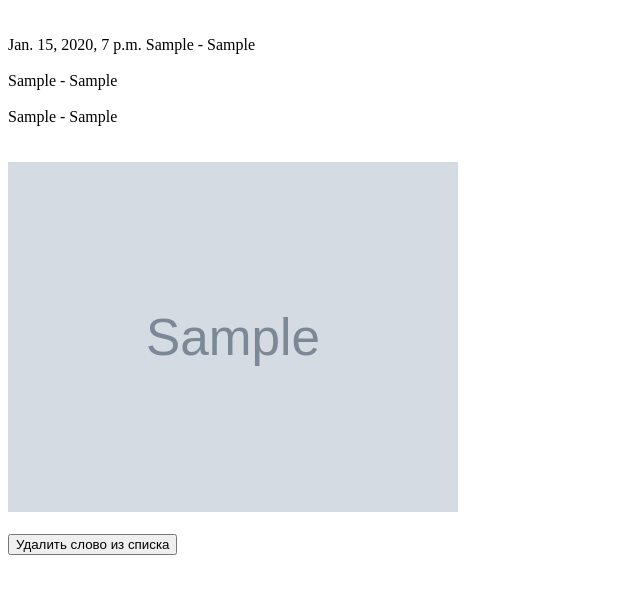
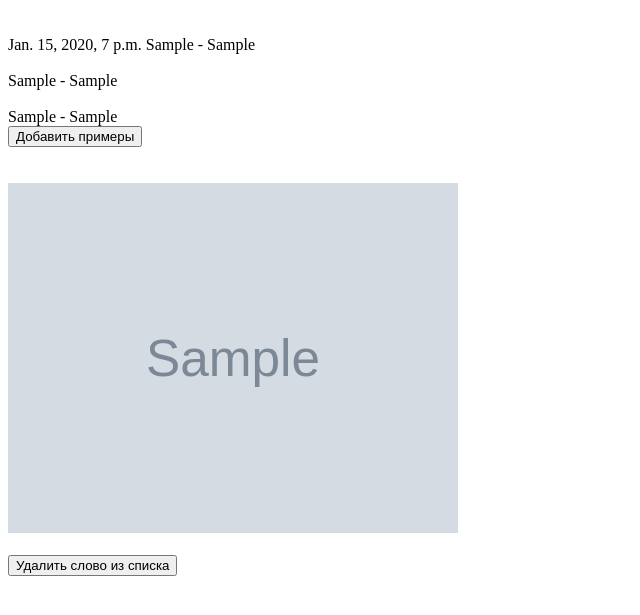
Before and after one commit to ilya-baykov/EngLearn, a Django app: template studying_now/templates/studying_now/studying_now_list.html in a window 1280 px wide. Shown: the part 121-736 px from the top of the page, without its empty margins (0-640 px from the left). Run offline with Django 5.2, Linux system fonts and the light colour scheme; the template is opened without the code that fills it: most values are stand-ins (such as "Sample title", 1, 10 or a date in 2020); grey boxes marked "Sample" are stand-in pictures.

Commit message:
Теперь можно добавлять примеры из раздела "карточки для запоминания"

```diff
--- a/studying_now/templates/studying_now/studying_now_list.html
+++ b/studying_now/templates/studying_now/studying_now_list.html
@@ -19,6 +19,9 @@
                 {{ example.en_example_user }} - {{ example.ru_example_user }}
                 <br>
             {% endfor %}
+            <form method="get" action="{% url 'add_examples'  elem.word.slug %}">
+                <button>Добавить примеры</button>
+            </form>
             <br>
             <br>
             {% if elem.word.user_images %}
```
